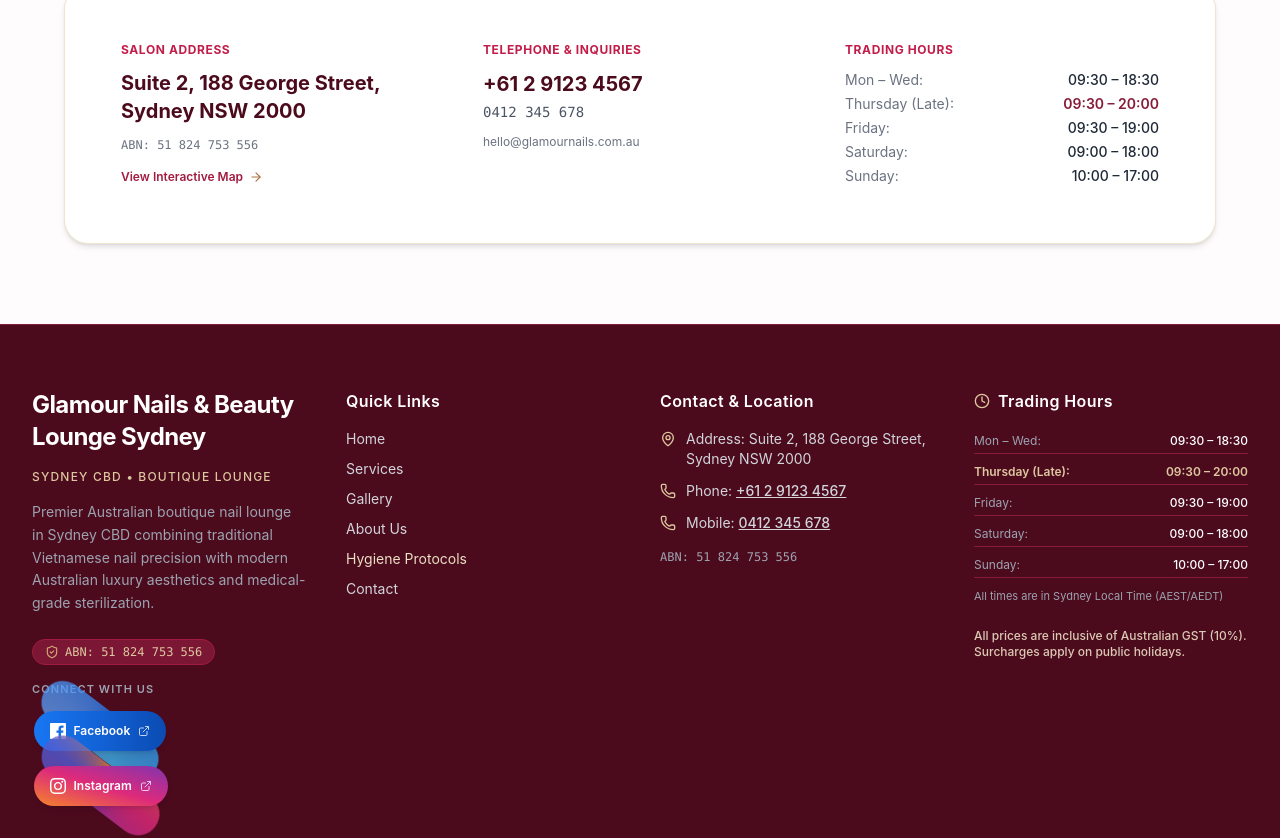
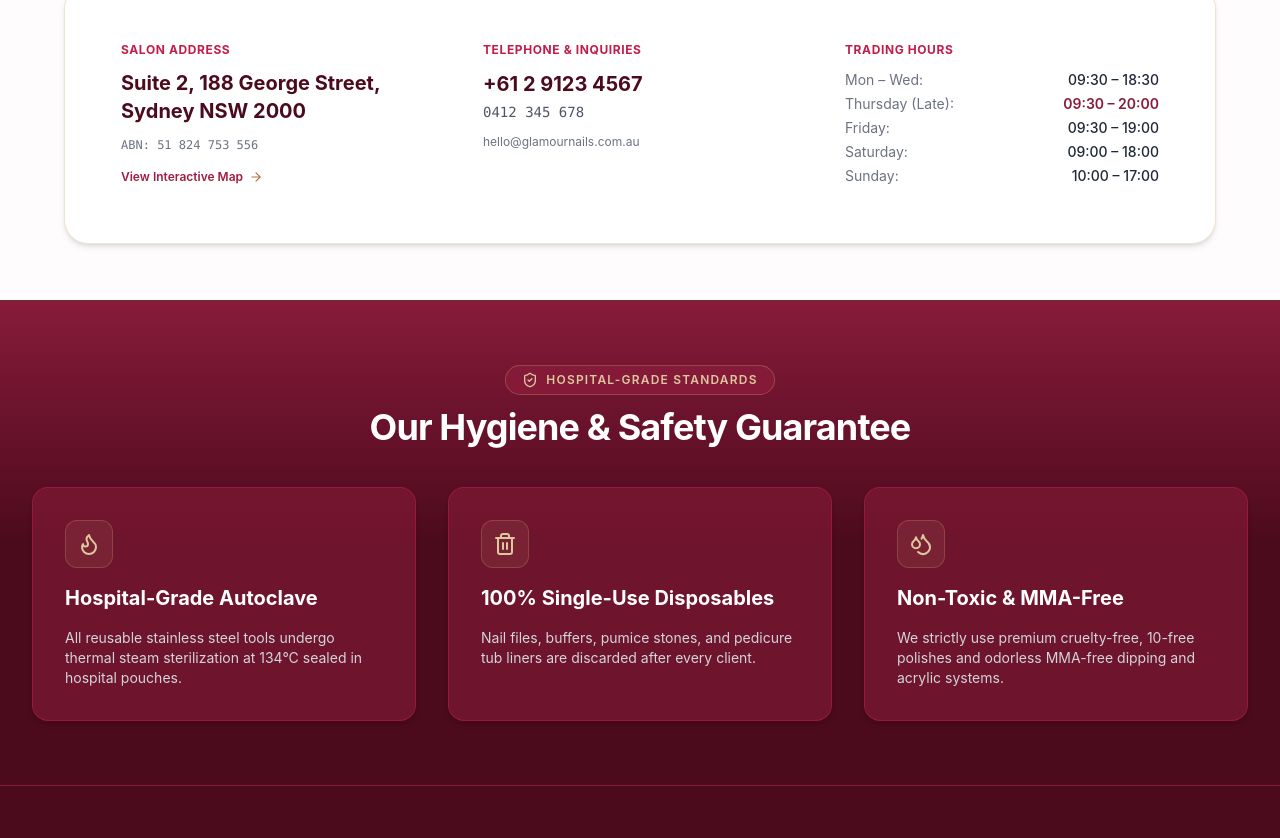
Before and after one commit to jackyb0y9x/yenthangnailsalon, a Next.js app: page /en in a window 1280 px wide. Shown: the part 7243-8081 px from the top of the page. Built offline with nearby package versions, Linux system fonts and the light colour scheme; no server answers; the database is empty.

Commit message:
feat: add Hygiene & Safety Guarantee section directly above Footer on homepage

```diff
--- a/src/app/[locale]/page.tsx
+++ b/src/app/[locale]/page.tsx
@@ -1,7 +1,7 @@
 import React from 'react';
 import Link from 'next/link';
 import { notFound } from 'next/navigation';
-import { Sparkles, ArrowRight, Clock, Award, Gem, CheckCircle2, MapPin, Navigation, ExternalLink, Compass } from 'lucide-react';
+import { Sparkles, ArrowRight, Clock, Award, Gem, CheckCircle2, MapPin, Navigation, ExternalLink, Compass, ShieldCheck, Flame, Trash2, Droplets } from 'lucide-react';
 import { isValidLocale, type Locale } from '@/lib/i18n/config';
 import { getDictionary } from '@/lib/i18n/dictionaries';
 import {
@@ -131,7 +131,7 @@ export default async function HomePage({
   });
 
   return (
-    <div className="w-full pb-16 sm:pb-20 overflow-x-hidden">
+    <div className="w-full overflow-x-hidden">
       {/* Emergency Holiday Notice if active */}
       {business.holidayNoticeActive && (
         <div className="holiday-notice-banner w-full bg-amber-50 border-b border-amber-200 px-4 py-3.5 text-center text-amber-900 text-sm font-semibold flex items-center justify-center gap-2 shadow-xs">
@@ -421,7 +421,7 @@ export default async function HomePage({
       </section>
 
       {/* Full-Bleed Contact & Hours Sanctuary Card */}
-      <section className="w-full px-4 sm:px-8 lg:px-16 2xl:px-24 pt-10 sm:pt-14">
+      <section className="w-full px-4 sm:px-8 lg:px-16 2xl:px-24 py-10 sm:py-14">
         <div className="rounded-3xl bg-white border border-champagne-200/80 p-8 sm:p-12 lg:p-14 shadow-md grid grid-cols-1 md:grid-cols-3 gap-8 sm:gap-12">
           <div className="space-y-3">
             <span className="text-xs font-bold uppercase tracking-wider text-salon-700 block">
@@ -482,6 +482,65 @@ export default async function HomePage({
           </div>
         </div>
       </section>
+
+      {/* Hygiene & Safety Guarantee Banner (Placed Directly Above Footer) */}
+      <section
+        id="hygiene-guarantee"
+        className="w-full bg-gradient-to-b from-salon-900 via-salon-950 to-salon-950 text-white py-12 sm:py-16 border-t border-champagne-400/25"
+      >
+        <div className="max-w-7xl mx-auto px-4 sm:px-6 lg:px-8 space-y-8 sm:space-y-10">
+          <div className="text-center max-w-3xl mx-auto space-y-3">
+            <span className="inline-flex items-center gap-2 rounded-full bg-salon-900/90 border border-champagne-400/30 px-4 py-1.5 text-xs text-champagne-300 uppercase tracking-widest font-semibold shadow-xs">
+              <ShieldCheck className="w-4 h-4 text-champagne-300" />
+              <span>{isEn ? 'Hospital-Grade Standards' : 'Chuẩn Y Khoa Nghiêm Ngặt'}</span>
+            </span>
+            <h2 className="font-serif text-2xl sm:text-4xl font-bold tracking-tight text-white leading-tight">
+              {dict.about.hygieneTitle}
+            </h2>
+          </div>
+
+          <div className="grid grid-cols-1 md:grid-cols-3 gap-6 sm:gap-8">
+            {/* Pillar 1: 134°C Autoclave */}
+            <div className="rounded-2xl p-6 sm:p-8 bg-salon-900/60 hover:bg-salon-900/80 border border-salon-800/80 hover:border-champagne-400/40 transition-all duration-300 space-y-4 shadow-md">
+              <div className="w-12 h-12 rounded-xl bg-champagne-400/10 text-champagne-300 flex items-center justify-center border border-champagne-400/25">
+                <Flame className="w-6 h-6" />
+              </div>
+              <h3 className="font-serif text-lg sm:text-xl font-bold text-white">
+                {dict.about.hygienePillar1Title}
+              </h3>
+              <p className="text-xs sm:text-sm text-gray-300 leading-relaxed font-sans">
+                {dict.about.hygienePillar1Desc}
+              </p>
+            </div>
+
+            {/* Pillar 2: 100% Single-Use Disposables */}
+            <div className="rounded-2xl p-6 sm:p-8 bg-salon-900/60 hover:bg-salon-900/80 border border-salon-800/80 hover:border-champagne-400/40 transition-all duration-300 space-y-4 shadow-md">
+              <div className="w-12 h-12 rounded-xl bg-champagne-400/10 text-champagne-300 flex items-center justify-center border border-champagne-400/25">
+                <Trash2 className="w-6 h-6" />
+              </div>
+              <h3 className="font-serif text-lg sm:text-xl font-bold text-white">
+                {dict.about.hygienePillar2Title}
+              </h3>
+              <p className="text-xs sm:text-sm text-gray-300 leading-relaxed font-sans">
+                {dict.about.hygienePillar2Desc}
+              </p>
+            </div>
+
+            {/* Pillar 3: Non-Toxic & MMA-Free */}
+            <div className="rounded-2xl p-6 sm:p-8 bg-salon-900/60 hover:bg-salon-900/80 border border-salon-800/80 hover:border-champagne-400/40 transition-all duration-300 space-y-4 shadow-md">
+              <div className="w-12 h-12 rounded-xl bg-champagne-400/10 text-champagne-300 flex items-center justify-center border border-champagne-400/25">
+                <Droplets className="w-6 h-6" />
+              </div>
+              <h3 className="font-serif text-lg sm:text-xl font-bold text-white">
+                {dict.about.hygienePillar3Title}
+              </h3>
+              <p className="text-xs sm:text-sm text-gray-300 leading-relaxed font-sans">
+                {dict.about.hygienePillar3Desc}
+              </p>
+            </div>
+          </div>
+        </div>
+      </section>
     </div>
   );
 }
```
